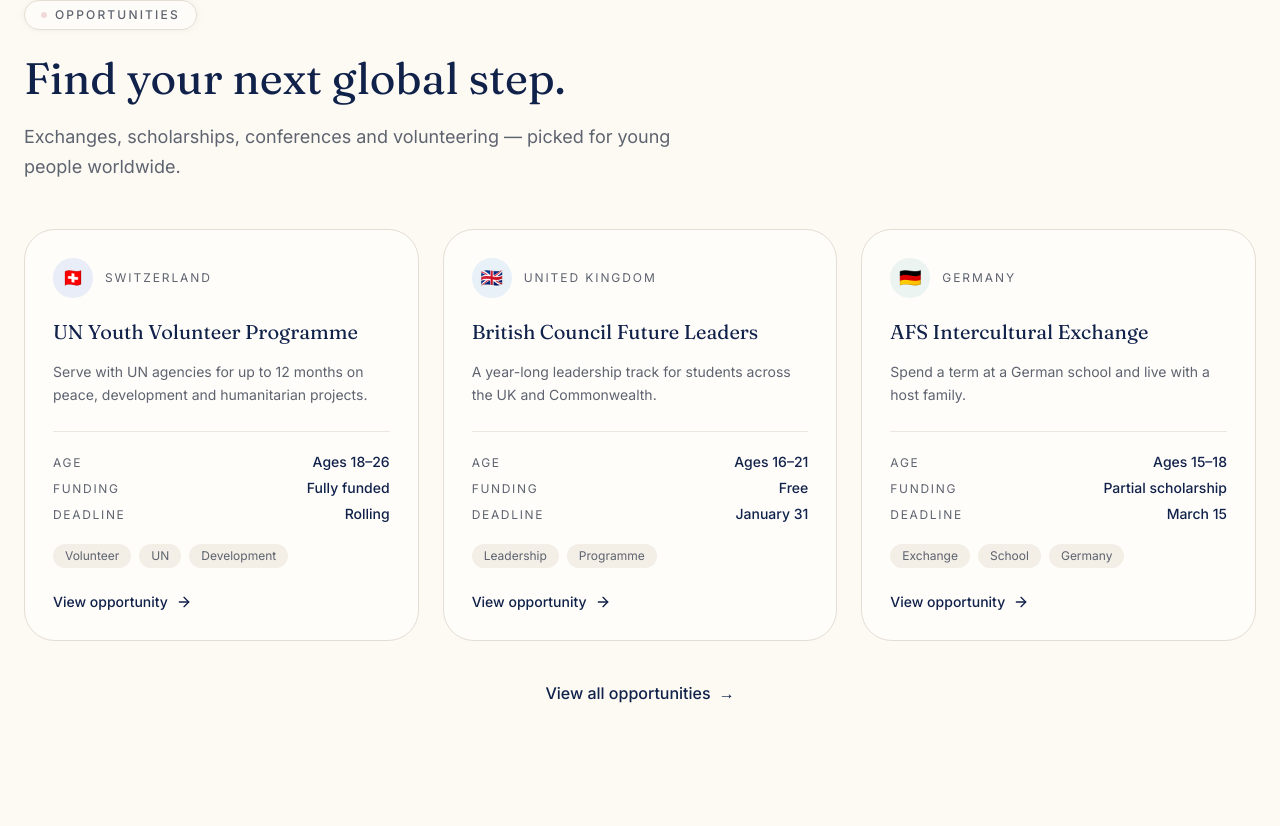
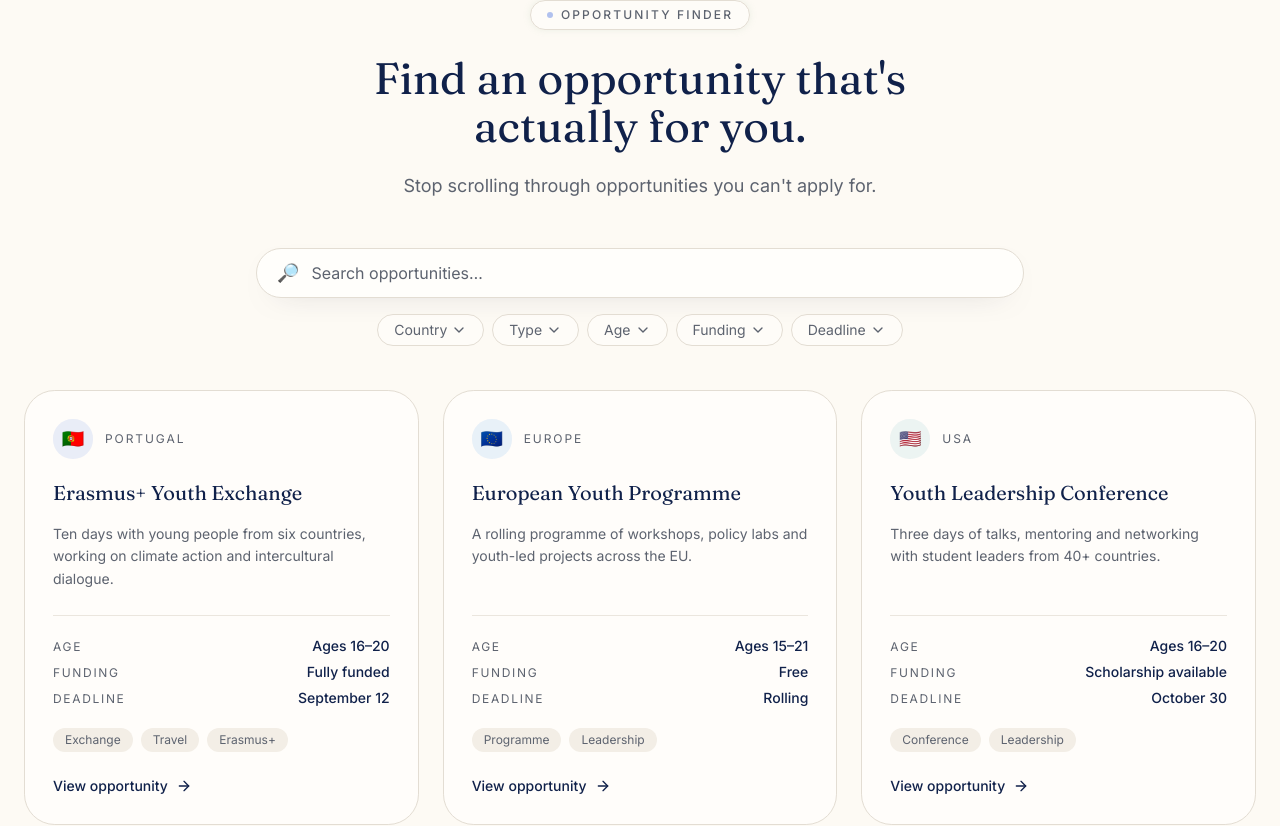
Before and after one commit to oleksii-lukin/global-connect, a Next.js app: page / in a window 1280 px wide. Shown: the part 1279-2105 px from the top of the page. Built offline with nearby package versions, Linux system fonts and the light colour scheme; no server answers; what @contentful/rich-text-types would draw is missing.

Commit message:
add filter back

```diff
--- a/src/app/page.tsx
+++ b/src/app/page.tsx
@@ -3,7 +3,7 @@ import { SiteFooter } from "@/components/site-footer";
 import { Reveal } from "@/components/reveal";
 import { HeroSection } from "@/components/sections/hero-section";
 import { StatsBand } from "@/components/sections/stats-band";
-import { OpportunitiesPreview } from "@/components/sections/opportunities-preview";
+import { OpportunityFinder } from "@/components/sections/opportunity-finder";
 import { PathSection } from "@/components/sections/path-section";
 import { SessionsSection } from "@/components/sections/sessions-section";
 import { GuidesSection } from "@/components/sections/guides-section";
@@ -40,9 +40,6 @@ export default async function HomePage() {
 
   const featured = opportunities.filter((o) => o.featured);
   const heroFeatured = (featured.length >= 3 ? featured : opportunities).slice(0, 3);
-  const previewOpportunities = opportunities
-    .filter((o) => !heroFeatured.some((h) => h.id === o.id))
-    .slice(0, 3);
 
   return (
     <>
@@ -53,7 +50,7 @@ export default async function HomePage() {
           <StatsBand />
         </Reveal>
         <Reveal delay={80}>
-          <OpportunitiesPreview opportunities={previewOpportunities} />
+          <OpportunityFinder opportunities={opportunities} limit={3} />
         </Reveal>
         <Reveal>
           <PathSection steps={pathSteps} />
--- a/src/components/sections/opportunities-preview.tsx
+++ /dev/null
@@ -1,44 +0,0 @@
-import Link from "next/link";
-
-import { Section, SectionHeading } from "@/components/sections/section";
-import { OpportunityCard } from "@/components/opportunity-card";
-import type { OpportunityData } from "@/types/models";
-
-export function OpportunitiesPreview({
-  opportunities,
-}: {
-  opportunities: OpportunityData[];
-}) {
-  const items = opportunities.slice(0, 3);
-  if (items.length === 0) return null;
-
-  return (
-    <Section id="opportunities" className="scroll-mt-20">
-      <SectionHeading
-        eyebrow="Opportunities"
-        eyebrowDot="blush"
-        title="Find your next global step."
-        description="Exchanges, scholarships, conferences and volunteering — picked for young people worldwide."
-        align="left"
-      />
-
-      <div className="mt-12 grid gap-6 sm:grid-cols-2 lg:grid-cols-3">
-        {items.map((opportunity, index) => (
-          <OpportunityCard key={opportunity.id} opportunity={opportunity} index={index} />
-        ))}
-      </div>
-
-      <div className="mt-10 text-center">
-        <Link
-          href="/opportunities"
-          className="group inline-flex items-center gap-2 text-base font-medium text-foreground transition-colors hover:text-accent-foreground"
-        >
-          View all opportunities
-          <span className="inline-block transition-transform duration-300 group-hover:translate-x-1">
-            →
-          </span>
-        </Link>
-      </div>
-    </Section>
-  );
-}
--- a/src/components/sections/opportunity-finder.tsx
+++ b/src/components/sections/opportunity-finder.tsx
@@ -13,13 +13,16 @@ import {
   SelectTrigger,
   SelectValue,
 } from "@/components/ui/select";
+import Link from "next/link";
 import { Section, SectionHeading } from "@/components/sections/section";
 import type { OpportunityData } from "@/types/models";
 
 export function OpportunityFinder({
   opportunities,
+  limit,
 }: {
   opportunities: OpportunityData[];
+  limit?: number;
 }) {
   const [search, setSearch] = useState("");
   const [country, setCountry] = useState("all");
@@ -152,15 +155,32 @@ export function OpportunityFinder({
       </div>
 
       {filtered.length > 0 ? (
+        <>
           <div className="grid gap-6 sm:grid-cols-2 lg:grid-cols-3">
-          {filtered.map((opportunity, index) => (
+            {(limit ? filtered.slice(0, limit) : filtered).map(
+              (opportunity, index) => (
                 <OpportunityCard
                   key={opportunity.id}
                   opportunity={opportunity}
                   index={index}
                 />
-          ))}
+              ),
+            )}
           </div>
+          {limit && filtered.length > limit && (
+            <div className="mt-10 text-center">
+              <Link
+                href="/opportunities"
+                className="group inline-flex items-center gap-2 text-base font-medium text-foreground transition-colors hover:text-accent-foreground"
+              >
+                View all opportunities
+                <span className="inline-block transition-transform duration-300 group-hover:translate-x-1">
+                  →
+                </span>
+              </Link>
+            </div>
+          )}
+        </>
       ) : (
         <div className="mx-auto max-w-md rounded-3xl border border-border bg-card/80 p-10 text-center">
           <p className="font-display text-xl">No opportunities match</p>
```
Lines whose indentation alone changed are shown as unchanged.
